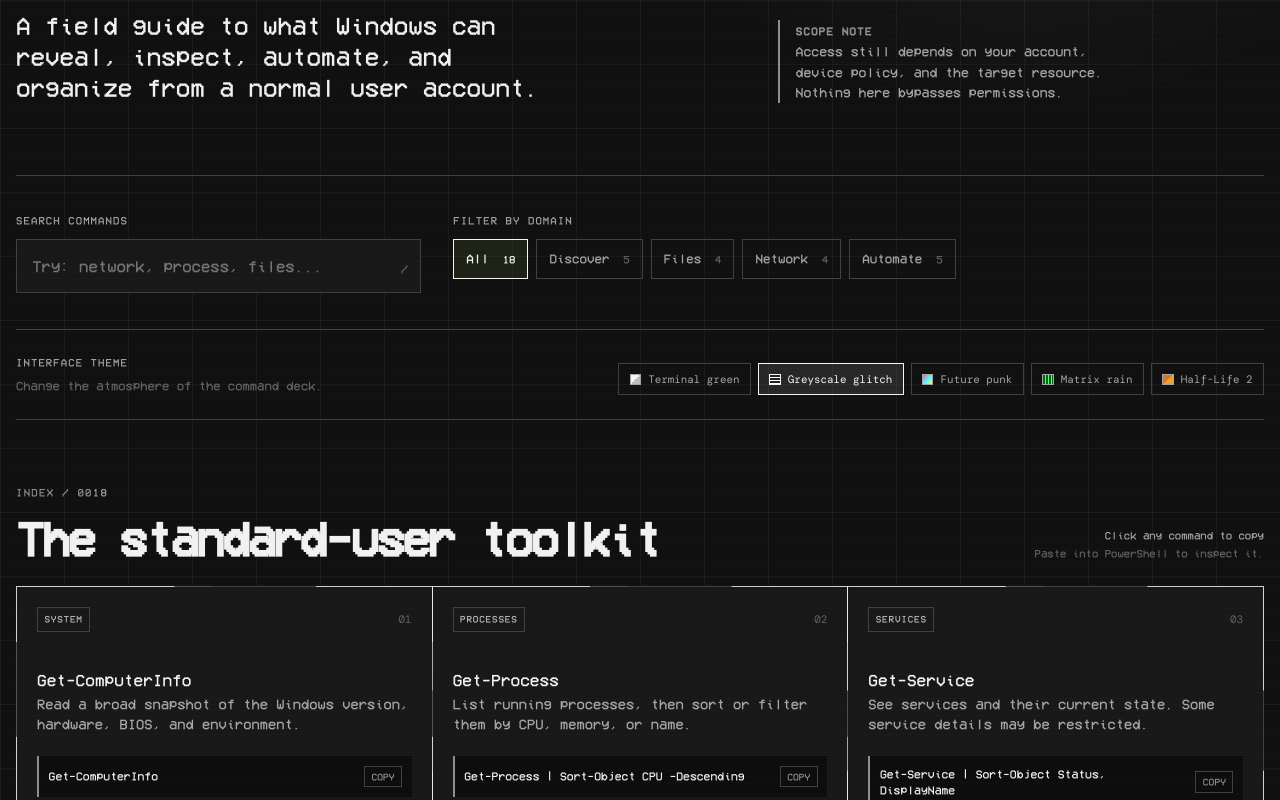
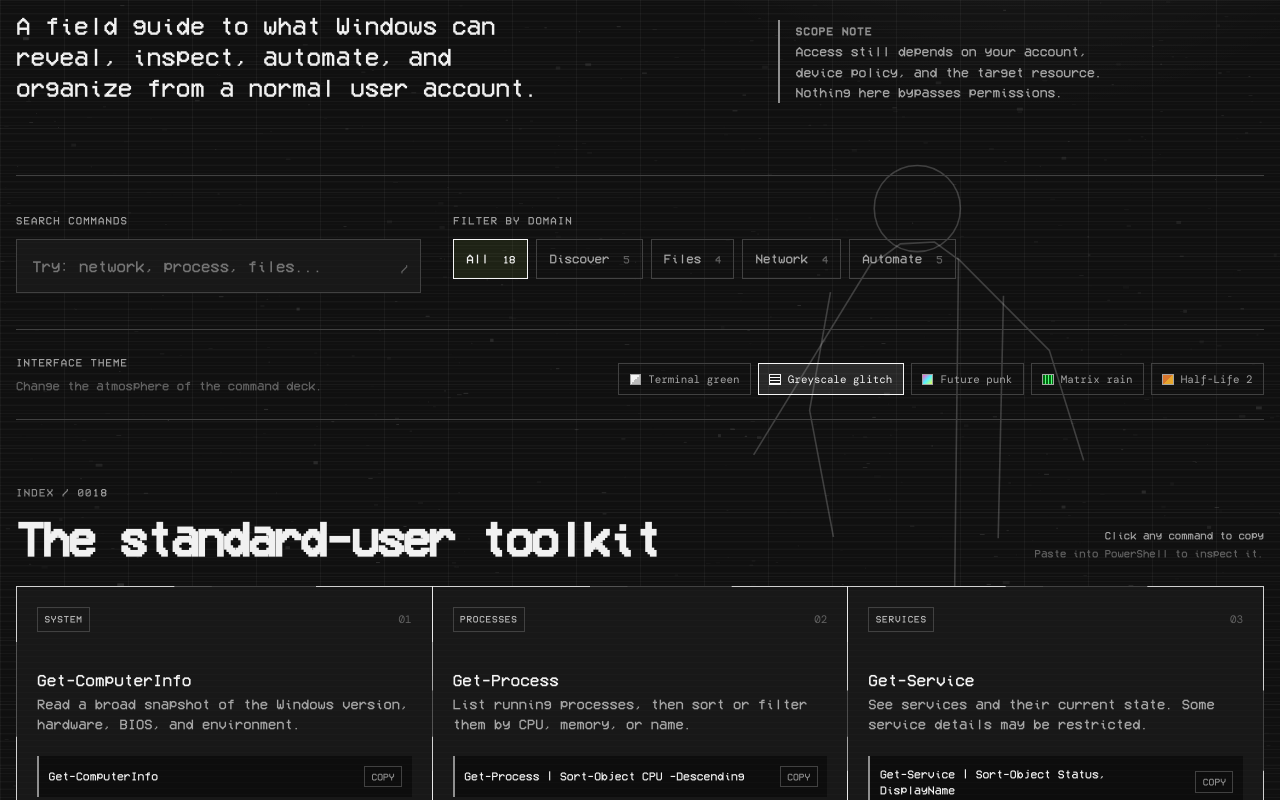
Before and after one commit to dudeman1124/ala2627-daneterzichCTE-AD, a plain HTML site: page cmd-library/index.html in a window 1280 px wide. Both pictures are taken after a click on the button "Greyscale glitch". Shown: the part 512-1312 px from the top of the page. Drawn offline with nearby package versions, Linux system fonts and the light colour scheme.

Commit message:
feat: add glitch background canvas and implement glitch animation effects

```diff
--- a/cmd-library/app.js
+++ b/cmd-library/app.js
@@ -27,9 +27,12 @@ const resultCount = document.querySelector('#result-count');
 const themeOptions = document.querySelector('#theme-options');
 const matrixCanvas = document.querySelector('#matrix-rain');
 const matrixContext = matrixCanvas.getContext('2d');
+const glitchCanvas = document.querySelector('#glitch-background');
+const glitchContext = glitchCanvas.getContext('2d');
 const rickStream = document.querySelector('#rick-stream');
 let activeFilter = 'all';
 let matrixAnimation;
+let glitchAnimation;
 let rickAnimation;
 let rickFrames = [];
 let rickFrameIndex = 0;
@@ -96,6 +99,74 @@ function setMatrixState(isActive) {
   }
 }
 
+function resizeGlitch() {
+  const ratio = window.devicePixelRatio || 1;
+  glitchCanvas.width = window.innerWidth * ratio;
+  glitchCanvas.height = window.innerHeight * ratio;
+  glitchContext.setTransform(ratio, 0, 0, ratio, 0, 0);
+}
+
+function drawGlitch(time = 0) {
+  const width = window.innerWidth;
+  const height = window.innerHeight;
+  const phase = time / 1000;
+  glitchContext.clearRect(0, 0, width, height);
+
+  for (let index = 0; index < 900; index += 1) {
+    const shade = 80 + Math.floor(Math.random() * 150);
+    glitchContext.fillStyle = `rgba(${shade}, ${shade}, ${shade}, ${Math.random() * .18})`;
+    const x = Math.random() * width;
+    const y = Math.random() * height;
+    const size = Math.random() > .92 ? 3 : 1;
+    glitchContext.fillRect(x, y, size + Math.random() * 4, size);
+  }
+
+  glitchContext.fillStyle = 'rgba(255, 255, 255, .045)';
+  for (let y = (phase * 38) % 8; y < height; y += 8) glitchContext.fillRect(0, y, width, 1);
+
+  const scale = Math.min(width, height) / 650;
+  const figureX = width * .72 + Math.sin(phase * 2.1) * 5;
+  const figureY = height * .51;
+  const jitter = () => (Math.random() - .5) * 7;
+  glitchContext.lineWidth = Math.max(1, scale * 1.3);
+  glitchContext.strokeStyle = 'rgba(235, 235, 235, .23)';
+  glitchContext.shadowColor = 'rgba(255, 255, 255, .2)';
+  glitchContext.shadowBlur = 7;
+
+  const line = (points) => {
+    glitchContext.beginPath();
+    points.forEach(([x, y], index) => {
+      const shiftedX = figureX + x * scale + jitter();
+      const shiftedY = figureY + y * scale + jitter();
+      if (Math.random() < .13) return;
+      if (index === 0) glitchContext.moveTo(shiftedX, shiftedY);
+      else glitchContext.lineTo(shiftedX, shiftedY);
+    });
+    glitchContext.stroke();
+  };
+
+  glitchContext.beginPath();
+  glitchContext.arc(figureX + jitter(), figureY - 160 * scale + jitter(), 35 * scale, 0, Math.PI * 2);
+  glitchContext.stroke();
+  line([[-35, -120], [-72, -92], [-87, 0], [-68, 105]]);
+  line([[35, -120], [72, -92], [87, 0], [68, 105]]);
+  line([[-35, -120], [-15, -135], [15, -135], [35, -120], [44, 50], [31, 155]]);
+  line([[-35, -120], [-44, 50], [-31, 155]]);
+  line([[-35, -120], [-105, -45], [-135, 40]]);
+  line([[35, -120], [105, -45], [135, 40]]);
+  glitchContext.shadowBlur = 0;
+  glitchAnimation = requestAnimationFrame(drawGlitch);
+}
+
+function setGlitchState(isActive) {
+  if (isActive && !glitchAnimation) drawGlitch();
+  if (!isActive && glitchAnimation) {
+    cancelAnimationFrame(glitchAnimation);
+    glitchAnimation = undefined;
+    glitchContext.clearRect(0, 0, glitchCanvas.width, glitchCanvas.height);
+  }
+}
+
 function setTheme(theme) {
   document.documentElement.dataset.theme = theme;
   themeOptions.querySelectorAll('[data-theme]').forEach((button) => {
@@ -105,6 +176,7 @@ function setTheme(theme) {
   });
   localStorage.setItem('cmd-library-theme', theme);
   setMatrixState(theme === 'matrix');
+  setGlitchState(theme === 'greyscale');
   setRickState(theme === 'default');
 }
 
@@ -164,4 +236,8 @@ render();
 setTheme(localStorage.getItem('cmd-library-theme') || 'default');
 loadRickStream().then(() => setRickState(document.documentElement.dataset.theme === 'default'));
 resizeMatrix();
-window.addEventListener('resize', resizeMatrix);
+resizeGlitch();
+window.addEventListener('resize', () => {
+  resizeMatrix();
+  resizeGlitch();
+});
--- a/cmd-library/index.html
+++ b/cmd-library/index.html
@@ -15,6 +15,7 @@
 <body>
   <pre class="rick-stream" id="rick-stream" aria-hidden="true"></pre>
   <canvas class="matrix-rain" id="matrix-rain" aria-hidden="true"></canvas>
+  <canvas class="glitch-background" id="glitch-background" aria-hidden="true"></canvas>
   <div class="site-shell">
     <header class="masthead">
       <a class="back-link" href="../">&lt; DT at ALA</a>
--- a/cmd-library/styles.css
+++ b/cmd-library/styles.css
@@ -141,6 +141,21 @@ body::before {
   pointer-events: none;
   opacity: 0;
   transition: opacity 300ms ease;
+}
+
+.glitch-background {
+  position: fixed;
+  inset: 0;
+  z-index: 0;
+  width: 100%;
+  height: 100%;
+  pointer-events: none;
+  opacity: 0;
+  transition: opacity 300ms ease;
+}
+
+:root[data-theme='greyscale'] .glitch-background {
+  opacity: .9;
 }
 
 .rick-stream {
```
